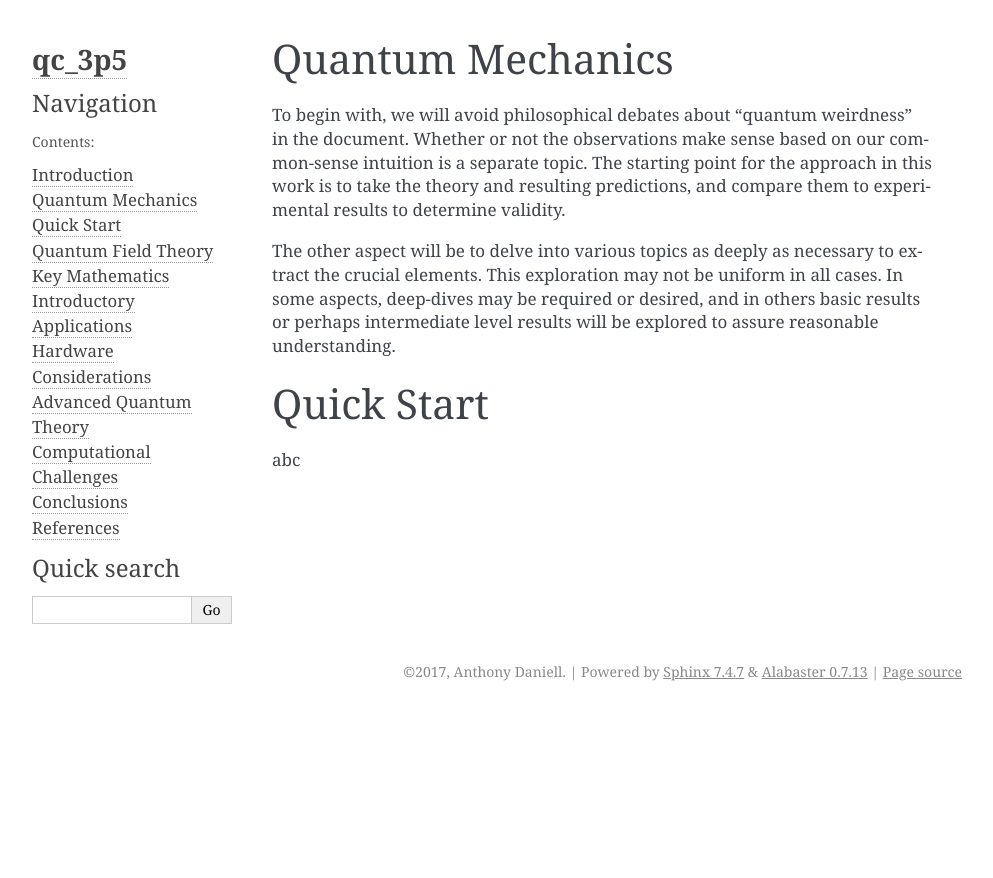
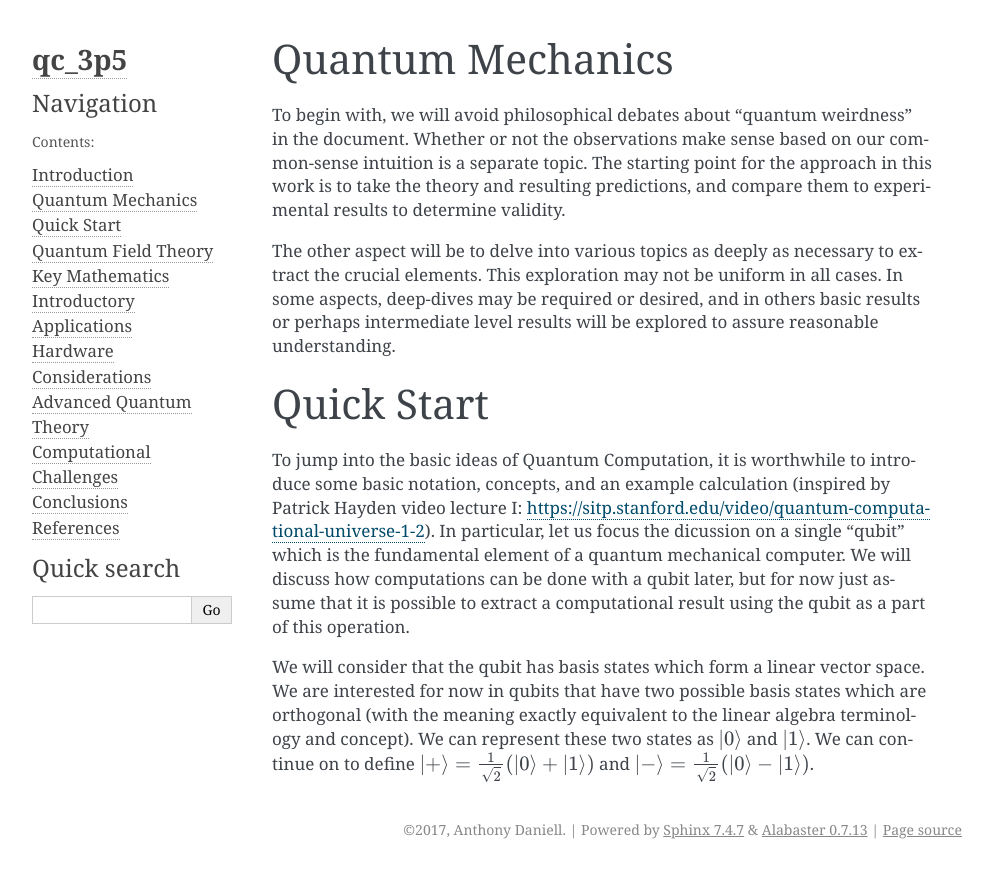
Before and after one commit to td2014/qc_3p5, a Sphinx documentation site: the page built from docs/docs/quantum_mechanics.rst, in a window 1280 px wide. Shown: the top 878 px of the page, without its empty margins (148-1141 px from the left). Built offline with Sphinx 7.4.7, drawn with Linux system fonts in a browser that asks for light colours.

Commit message:
additional documentation

```diff
--- a/docs/docs/quantum_mechanics.rst
+++ b/docs/docs/quantum_mechanics.rst
@@ -8,4 +8,7 @@ The other aspect will be to delve into various topics as deeply as necessary to
 Quick Start
 ===========
 
-abc
+To jump into the basic ideas of Quantum Computation, it is worthwhile to introduce some basic notation, concepts, and an example calculation (inspired by Patrick Hayden video lecture I: https://sitp.stanford.edu/video/quantum-computational-universe-1-2).  In particular, let us focus the dicussion on a single "qubit" which is the fundamental element of a quantum mechanical computer.  We will discuss how computations can be done with a qubit later, but for now just assume that it is possible to extract a computational result using the qubit as a part of this operation.
+
+We will consider that the qubit has basis states which form a linear vector space.  We are interested for now in qubits that have two possible basis states which are orthogonal (with the meaning exactly equivalent to the linear algebra terminology and concept).  We can represent these two states as
+:math:`\lvert0\rangle` and :math:`\lvert1\rangle`.  We can continue on to define :math:`\lvert+\rangle=\frac{1}{\sqrt{2}}(\lvert0\rangle+\lvert1\rangle)` and :math:`\lvert-\rangle=\frac{1}{\sqrt{2}}(\lvert0\rangle-\lvert1\rangle)`.
```
Also changed, not shown: 6 other files.
